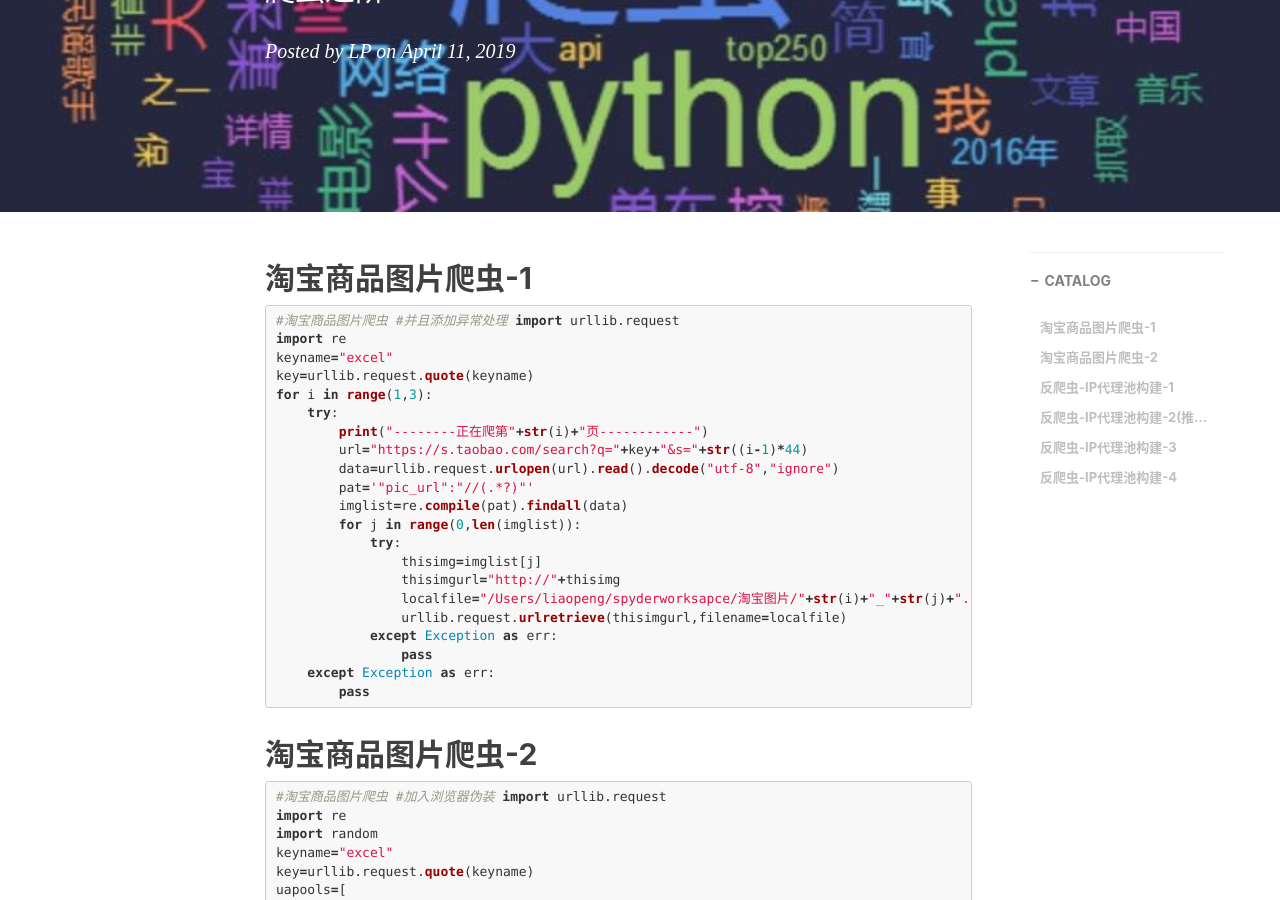
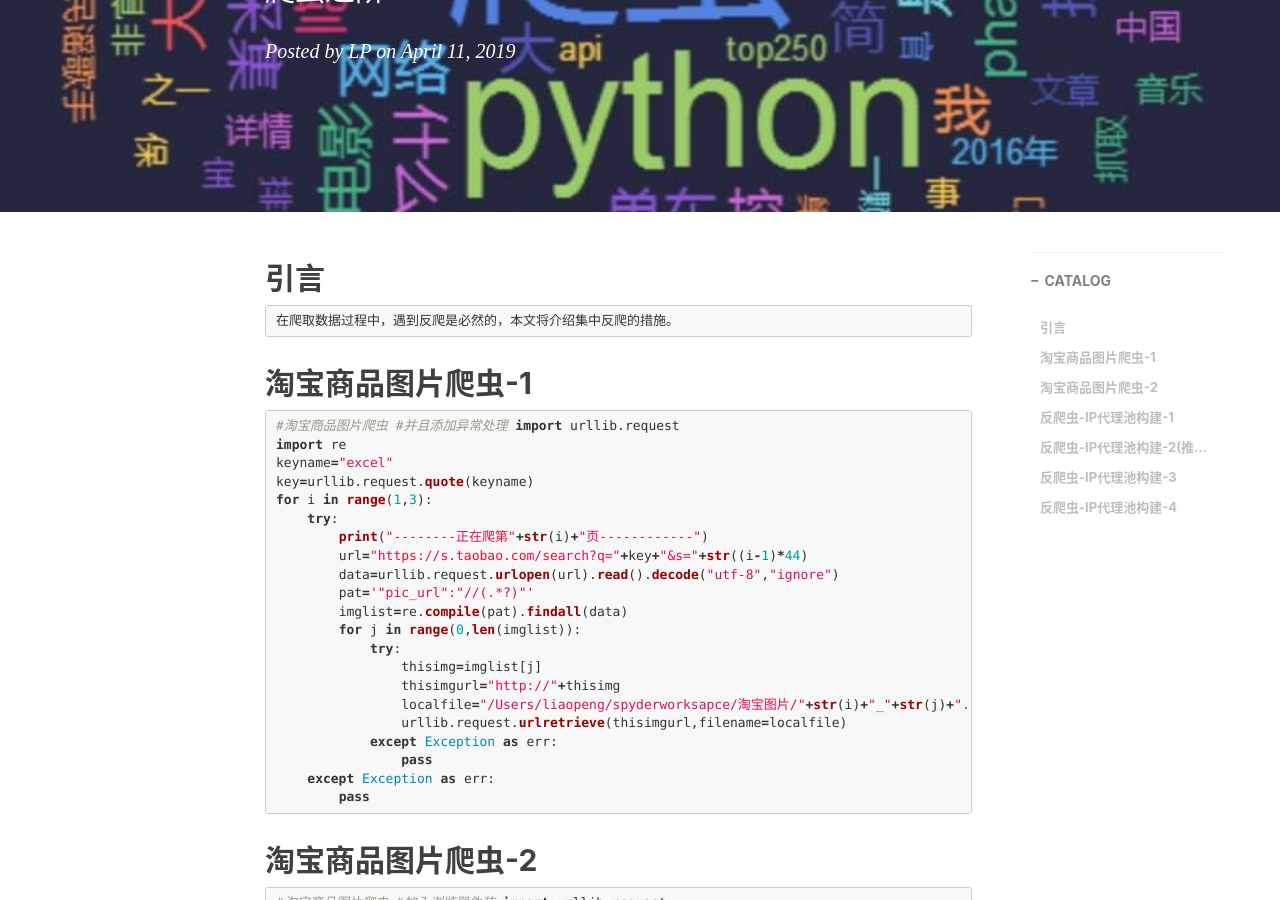
Before and after one commit to liaopengit/liaopengit.github.io, a Jekyll site: the page built from _posts/2019-04-11-爬虫进阶.md, in a window 1280 px wide and 900 px high, scrolled down 311 px. Built offline with Jekyll 4.4.1, drawn with Linux system fonts in a browser that asks for light colours; nearby versions of some CDN libraries; library files that are not in the unit come from our copies; comment, search, counter and statistics services are not loaded.

Commit message:
Update 2019-04-11-爬虫进阶.md

```diff
--- a/_posts/2019-04-11-爬虫进阶.md
+++ b/_posts/2019-04-11-爬虫进阶.md
@@ -10,6 +10,9 @@ tags:
     - 爬虫
     - python
 ---
+## 引言
+
+    在爬取数据过程中，遇到反爬是必然的，本文将介绍集中反爬的措施。
 
 ## 淘宝商品图片爬虫-1
 
```
